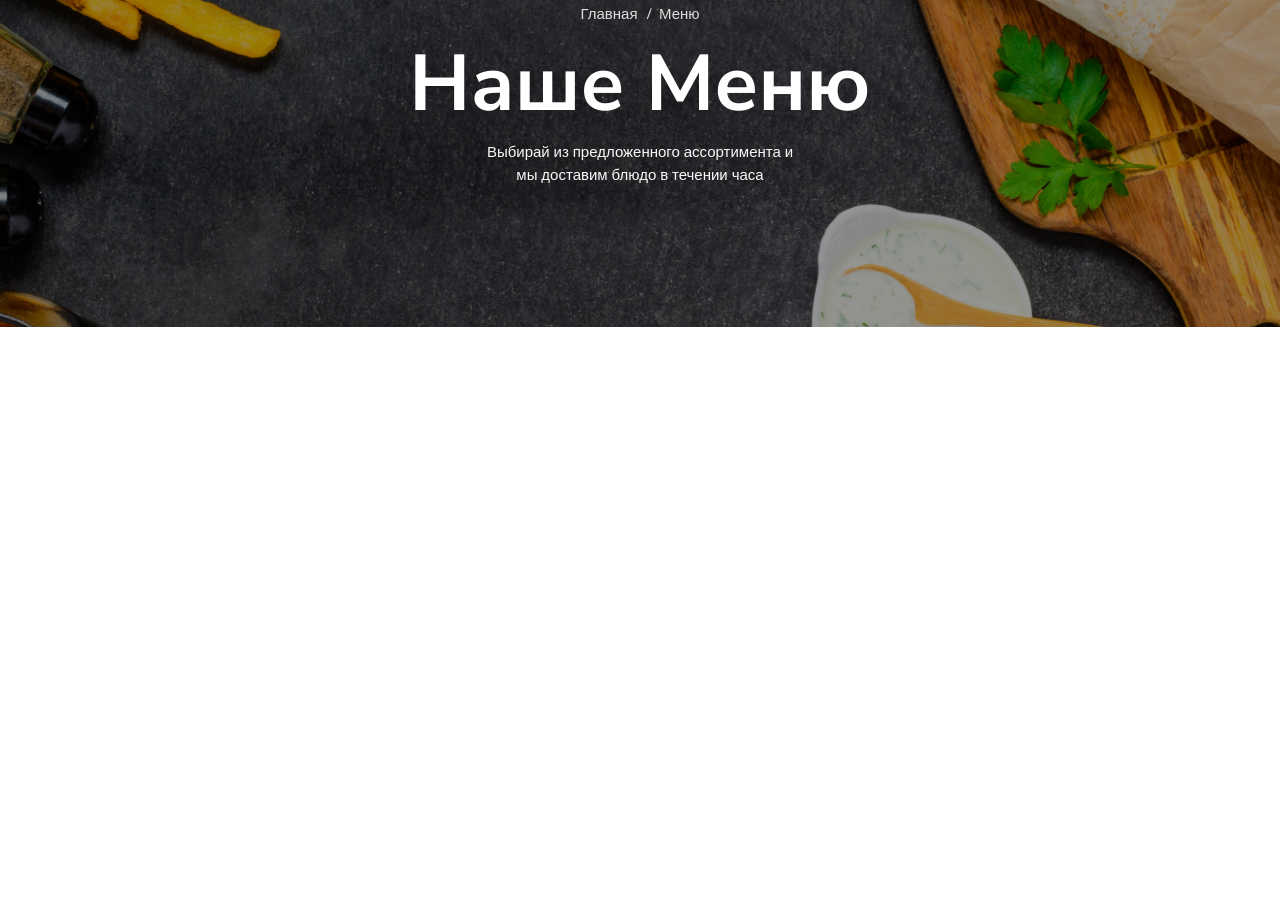
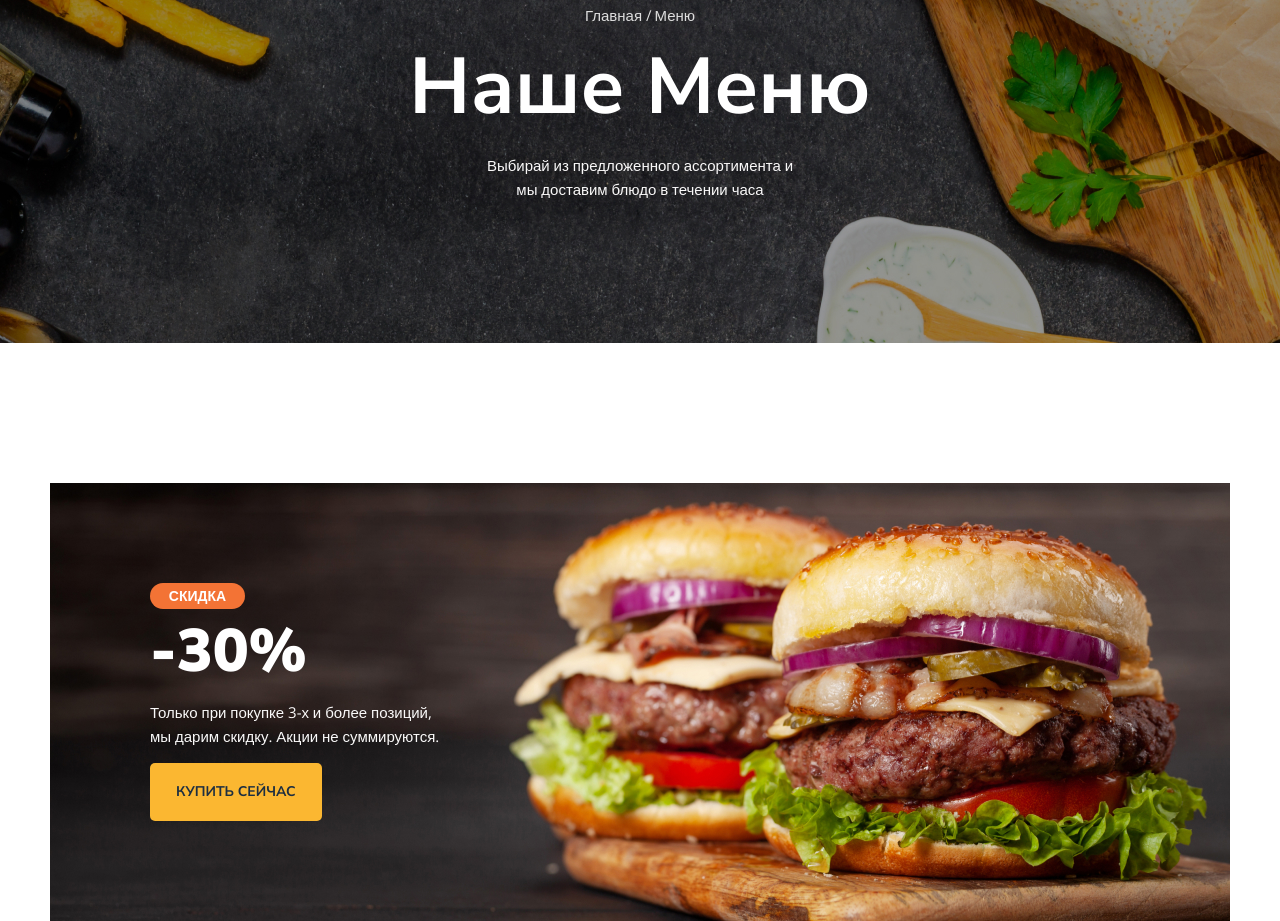
Before and after one commit to alexchennl/Module01-Burger, a plain HTML site: page index.html in a window 1280 px wide. Shown: the part 247-1168 px from the top of the page. Before the commit the page ends 800 px from the top, so only its background shows below. Drawn offline with nearby package versions, Linux system fonts and the light colour scheme.

Commit message:
Add styles

```diff
--- a/index.html
+++ b/index.html
@@ -18,8 +18,8 @@
                 <a href="#" class="header-logo"></a>
                 <nav>
                     <ul class="header-nav">
-                        <li><a href="#" class="active">Главная</a></li>
-                        <li><a href="#">Меню</a></li>
+                        <li><a href="#">Главная</a></li>
+                        <li><a href="#" class="active">Меню</a></li>
                         <li><a href="#">О нас</a></li>
                         <li><a href="#">Контакты</a></li>
                     </ul>
@@ -37,12 +37,26 @@
     <div class="bg">
         <div class="container">
             <ul class="breadcrumbs">
-                <li> <a href="#">Главная</a></li>
+                <li><a href="#">Главная</a></li>
                 <li><a href="#">Меню</a></li>
             </ul>
             <h1 class="title">Наше Меню</h1>
             <p class="description">Выбирай из предложенного ассортимента и мы доставим блюдо в течении часа</p>
         </div>
     </div>
+    <main>
+        <div class="banner">
+            <div class="container">
+                <div class="banner-box">
+                    <h2 class="banner-title">
+                        <span>скидка</span>
+                        -30%
+                    </h2>
+                    <p class="banner-text">Только при покупке 3-х и более позиций, мы&nbsp;дарим скидку. Акции не суммируются.</p>
+                    <a href="#" class="banner-link">купить сейчас</a>
+                </div>
+            </div>
+        </div>
+    </main>
 </body>
 </html>
--- a/styles/main.css
+++ b/styles/main.css
@@ -1,5 +1,8 @@
 body {
     font-family: 'Nunito Sans', sans-serif;
+}
+header {
+    border: 1px solid #DEDEDE;
 }
 .container {
     max-width: 1180px;
@@ -43,6 +46,9 @@ background-size: cover;
     border-radius: 1.5px;
     background: transparent;
 }
+.header-nav a:hover {
+    color:#FFC725;
+}
 .header-nav a.active::after {
     background: #FFC725;
 }
@@ -53,6 +59,7 @@ background-size: cover;
     border: none;
     padding: 0;
     gap: 10px;
+    cursor: pointer;
 }
 .button-item {
     position: relative;
@@ -84,14 +91,15 @@ background-size: cover;
     background-size: cover;
     background-position: center center;
     padding: 142px 0;
+    margin-bottom: 140px;
 }
 .breadcrumbs {
-padding-left: 0;
-margin-top: 0;
-list-style-type: none;
-display: flex;
-justify-content: center;
-gap: 16px;
+    padding-left: 0;
+    margin-top: 0;
+    list-style-type: none;
+    display: flex;
+    justify-content: center;
+    gap: 7px;
 }
 .breadcrumbs a {
     color: #DEDEDE;
@@ -99,10 +107,17 @@ gap: 16px;
     font-family: 'Open Sans', sans-serif;
     text-decoration: none;
 }
+.breadcrumbs a:hover {
+    color:#FFC725;
+}
 .breadcrumbs a::before {
     content: '/';
     position: relative;
-    left: -7px;
+    left: -3px;
+    pointer-events: none;
+}
+.breadcrumbs a:hover::before {
+    color: #DEDEDE;
 }
 .breadcrumbs li:first-child a::before {
     display: none;
@@ -110,14 +125,63 @@ gap: 16px;
 .title {
     font-weight: 700;
     font-size: 79px;
-    margin-top: 10px;
-    margin-bottom: 10px;
+    margin-top: 17px;
+    margin-bottom: 20px;
 }
 .description {
     font-family: 'Open Sans', sans-serif;
     color: #FAF9F9;
     font-size: 15px;
-    line-height: 1.5;
+    line-height: 1.6;
     max-width: 320px;
     margin: 0 auto;
 }
+.banner-box {
+    background-image: url(../images/banner.jpg);
+    background-size: cover;
+    background-position: center center;
+    padding: 100px 727px 100px 100px;
+}
+.banner-title {
+    display: flex;
+    flex-direction: column;
+    font-family: Nunito Sans;
+    font-weight: 900;
+    font-size: 60px;
+    color: #FFFFFF;
+    text-transform: uppercase;
+    margin: 0;
+}
+.banner-title span {
+    font-family: 'Open Sans', sans-serif;
+    font-weight: 600;
+    font-size: 14px;
+    background-color:#F37335;
+    width: 85px;
+    text-align: center;
+    padding: 5px;
+    border-radius: 14px;
+    margin-bottom: 8px;
+}
+.banner-text {
+    font-family: 'Open Sans', sans-serif;
+    font-size: 15px;
+    line-height: 1.6;
+    color: #FAF9F9;
+    margin-top: 10px;
+    padding-top: 4px;
+}
+.banner-link {
+    display: inline-block;
+    font-family: Nunito Sans;
+    font-weight: 700;
+    font-size: 14px;
+    line-height: 1.29;
+    text-transform: uppercase;
+    color: #1E2F40;
+    text-decoration: none;
+    background-color: #FBB731;
+    border-radius: 5px;
+    padding: 20px 26px;
+    text-align: center;
+}
```
Also changed, not shown: images/banner.jpg (added).
